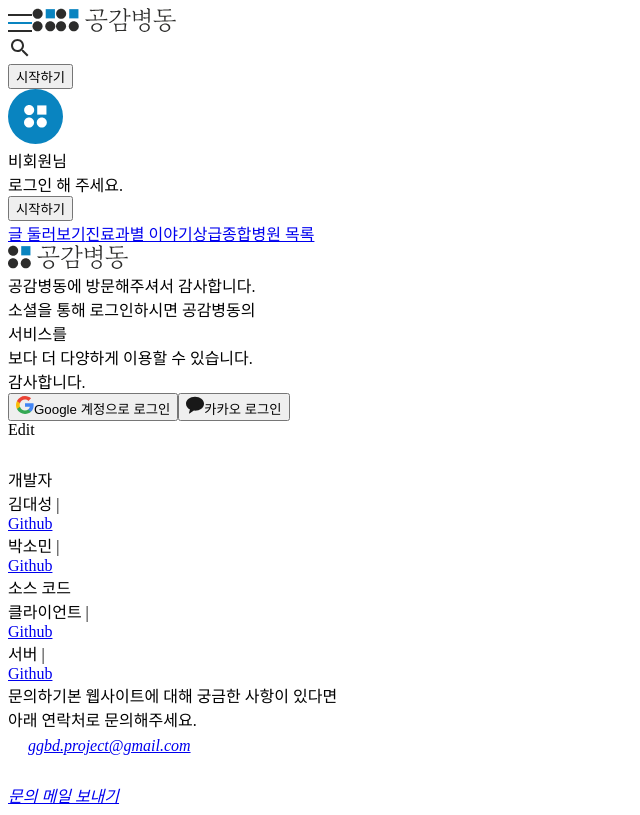
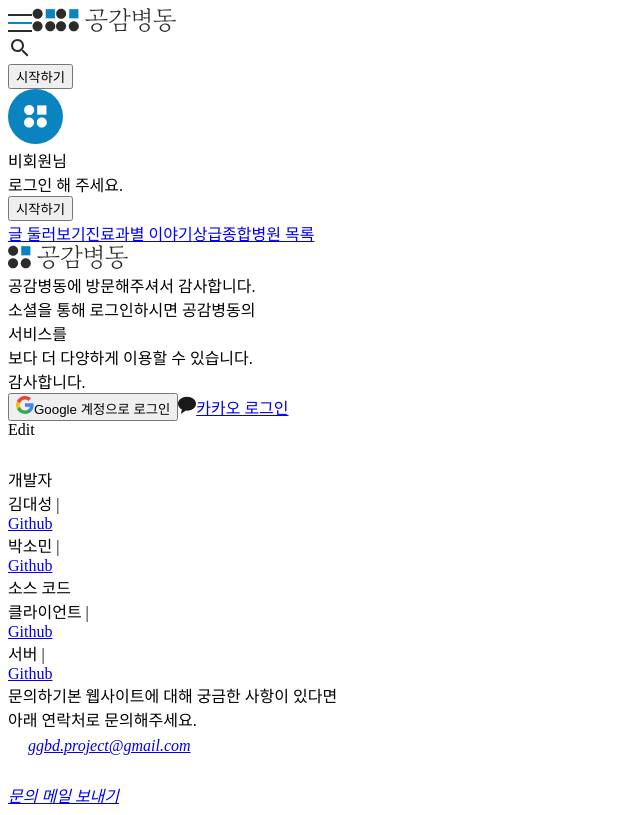
Before and after one commit to ds-k/GGBD, a Next.js app: page /post/edit in a window 1280 px wide. Shown: the whole page, without its empty margins (0-640 px from the left). Built offline with nearby package versions, Linux system fonts and the light colour scheme; no server answers; a web font is replaced by a local one.

Commit message:
CREATE Auth_kakao login

```diff
--- a/components/modal/LoginModal.tsx
+++ b/components/modal/LoginModal.tsx
@@ -1,5 +1,9 @@
 import React from "react";
 import Image from "next/image";
+import { useRouter } from "next/router";
+import { useEffect } from "react";
+import queryString from "query-string";
+import axios from "axios";
 
 interface IProps {
   isLoginModalOpen: boolean;
@@ -7,6 +11,43 @@ interface IProps {
 }
 
 const LoginModal = ({ isLoginModalOpen, setIsLoginModalOpen }: IProps) => {
+  const router = useRouter();
+  const code = router.query.code as string;
+
+  useEffect(() => {
+    const getKakaoAccessToken = async (code: string) => {
+      const formData = {
+        grant_type: "authorization_code",
+        client_id: process.env.NEXT_PUBLIC_KAKAO_REST_API,
+        redirect_uri: `${process.env.NEXT_PUBLIC_API_URL}/oauth/kakao`,
+        code,
+      };
+      const tokenData = await axios.post(
+        `https://kauth.kakao.com/oauth/token?${queryString.stringify(formData)}`
+      );
+      return tokenData;
+    };
+    const getSocialAccessToken = async (code: string) => {
+      try {
+        const tokenData = await getKakaoAccessToken(code);
+        const userInfo = await axios.post(
+          `${process.env.NEXT_PUBLIC_API_URL}/oauth/kakao/login`,
+          {
+            tokenData,
+          }
+        );
+        console.log(userInfo);
+        router.push("/");
+      } catch (e) {
+        console.log(e);
+      }
+    };
+    if (code) {
+      getSocialAccessToken(code);
+    }
+  }, [code]);
+
+  const kakaoURL = `https://kauth.kakao.com/oauth/authorize?client_id=${process.env.NEXT_PUBLIC_KAKAO_REST_API}&redirect_uri=${process.env.NEXT_PUBLIC_API_URL}/oauth/kakao&&response_type=code`;
   return (
     <main
       className={
@@ -53,7 +94,10 @@ const LoginModal = ({ isLoginModalOpen, setIsLoginModalOpen }: IProps) => {
               Google 계정으로 로그인
             </span>
           </button>
-          <button className="flex items-center justify-center w-full h-14 bg-kakao-container rounded-xl shadow-lg">
+          <a
+            href={kakaoURL}
+            className="flex items-center justify-center w-full h-14 bg-kakao-container rounded-xl shadow-lg cursor-pointer"
+          >
             <Image
               src="/images/auth/kakao.svg"
               alt="kakao_logo"
@@ -63,7 +107,7 @@ const LoginModal = ({ isLoginModalOpen, setIsLoginModalOpen }: IProps) => {
             <span className="text-kakao-label text-opacity-90 text-lg ml-2">
               카카오 로그인
             </span>
-          </button>
+          </a>
         </div>
       </section>
       {/* background section */}
--- a/package.json
+++ b/package.json
@@ -11,6 +11,7 @@
   "dependencies": {
     "axios": "^0.24.0",
     "next": "12.0.4",
+    "query-string": "^7.0.1",
     "react": "17.0.2",
     "react-dom": "17.0.2"
   },
```
Also changed, not shown: 1 other file (tests, documents, lock files or other folders).
